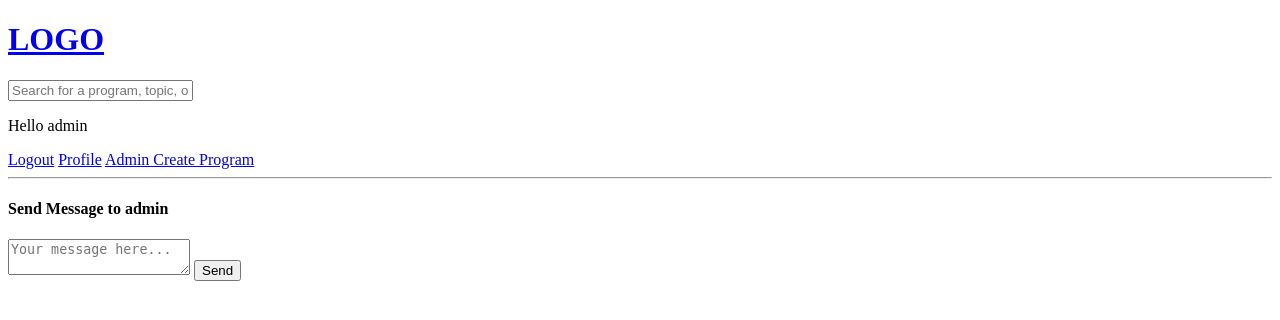
After one commit to sunnole/3155---Project, a Django app: page /chat/send/1/ in a window 1280 px wide. The commit adds this page. Shown: the top 320 px of the page. Run offline with Django 5.2, Linux system fonts and the light colour scheme; a user stored in the database is signed in; data comes from the database, SQL or seed files in the repository; both versions use the stored data as it was after the commit.

Commit message:
Incomplete Private Message Chat

```diff
--- a/gradproject/base/templates/base/nested_message.html
+++ b/gradproject/base/templates/base/nested_message.html
@@ -1,9 +1,9 @@
-<div class="nested-message-container">
+<div class="nested-message-container" style="margin-left: 0; border-left: 2px solid #000000; padding-left: 10px; margin-bottom: 15px;">
     <small>@{{ message.user }} {{ message.created|timesince }} ago</small>
     <p>{{ message.body }}</p>
 
     {% if message.replies.exist %}
-        <div class="replies">
+        <div class="replies" style="margin-left: 20px;">
             {% for reply in message.replies.all %}
                 {% include 'base/nested_message.html' with message=reply %}
             {% endfor %}
--- /dev/null
+++ b/gradproject/base/templates/base/send_pm.html
@@ -0,0 +1,11 @@
+{% extends 'main.html' %}
+
+{% block content %}
+    <h4>Send Message to {{ recipient.username }}</h4>
+
+    <form method="POST">
+        {% csrf_token %}
+        <textarea name="body" placeholder="Your message here..." required></textarea>
+        <button type="submit">Send</button>
+    </form>
+{% endblock %}
--- a/gradproject/base/urls.py
+++ b/gradproject/base/urls.py
@@ -14,4 +14,7 @@ urlpatterns = [
     path('create-forum/', views.createForum, name="create-forum"),
 
     path('scrape-page/', views.scrapePage, name="scrape-page"),
+
+    path('chat/send/<int:recipient_id>/', views.send_pm, name="send-pm"),
+    path('chat/', views.user_chats, name="user-chats"),
     ]
--- a/gradproject/base/views.py
+++ b/gradproject/base/views.py
@@ -7,7 +7,7 @@ from django.db.models import Q
 from django.contrib.auth.models import User
 from django.contrib.auth import authenticate, login, logout
 from django.contrib.auth.forms import UserCreationForm
-from .models import Forum, Topic, Message, Program
+from .models import Forum, Topic, Message, Program, Chat
 from .forms import ForumForm
 from .webScraper import parse_page, fetch_page, extract_name
 from django.contrib.admin.views.decorators import staff_member_required
@@ -187,3 +187,34 @@ def scrapePage(request):
 
     elif request.method == 'GET':
         return render(request, "base/scraper_form.html", context)
+
+# Send private message
+@login_required(login_url='login')
+def send_pm(request, recipient_id):
+    recipient = User.objects.get(id=recipient_id)
+
+    if request.method == 'POST':
+        body = request.POST.get('body')
+        Chat.objects.create(sender=request.user, recipient=recipient, body=body)
+        return redirect('user-profile', pk=recipient.id)
+
+    context = {'recipient':recipient}
+    return render(request, 'base/send_pm.html', context)
+
+# User chat history
+@login_required(login_url='login')
+def user_chats(request):
+    received_messages = Chat.objects.filter(recipient=request.user)
+    sent_messages = Chat.objects.filter(sender=request.user)
+
+    conversations = []
+    for message in received_messages:
+        if message.sender not in [conv['user'] for conv in conversations]:
+            conversations.append({'user': message.sender, 'messages': received_messages.filter(sender=message.sender)})
+
+    for message in sent_messages:
+        if message.recipient not in [conv['user'] for conv in conversations]:
+            conversations.append({'user': message.recipient, 'messages': sent_messages.filter(recipient=message.recipient)})
+
+    context = {'conversations':conversations}
+    return render(request, 'base/user_chats.html', context)
--- a/gradproject/static/styles/style.css
+++ b/gradproject/static/styles/style.css
@@ -1,6 +1,6 @@
 .message-container {
     margin-left: 0;  /* Reset for top-level messages */
-    border-left: 2px solid #ddd;
+    border-left: 2px solid #000000;
     padding-left: 10px;
     margin-bottom: 15px;
 }
--- a/gradproject/templates/main.html
+++ b/gradproject/templates/main.html
@@ -1,6 +1,5 @@
 {% load static %}
 <!DOCTYPE html>
-{% load static %}
 <html>
 <head>
     <meta charset='utf-8'>
--- a/gradproject/templates/navbar.html
+++ b/gradproject/templates/navbar.html
@@ -13,6 +13,7 @@
     {% if request.user.is_authenticated %}
         <p>Hello {{request.user}}</p>
         <a href="{% url 'logout' %}">Logout</a>
+        <a href="{% url 'user-profile' user.id %}"> Profile</a>
 
         {% if request.user.is_superuser or request.user.is_staff %}
             <a href="{% url 'scrape-page' %}">Admin Create Program</a>
```
Also changed, not shown: gradproject/base/models.py (+12 -0 lines), gradproject/base/templates/base/profile.html (+11 -1 lines), gradproject/base/templates/base/user_chats.html (added, +15 -0 lines), gradproject/base/migrations/0006_chat.py (added), gradproject/db.sqlite3.
